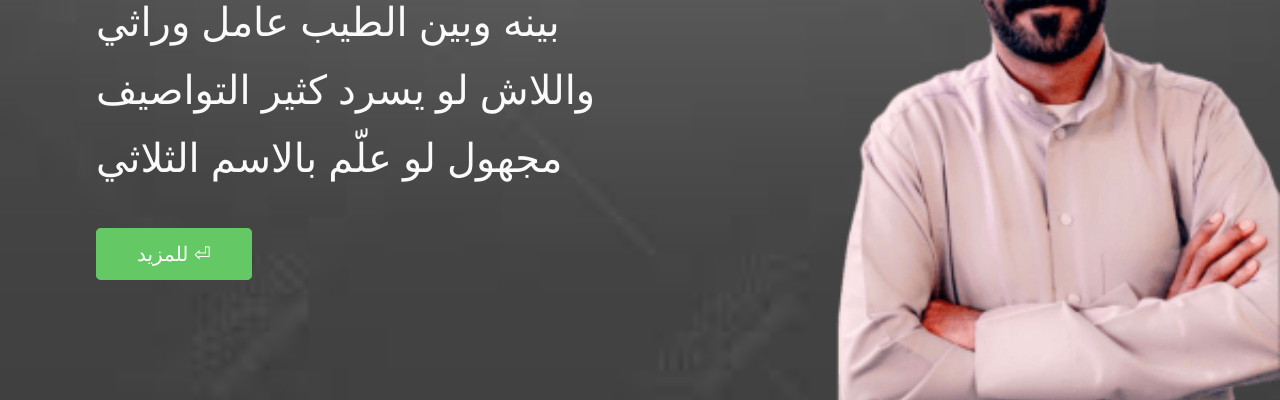
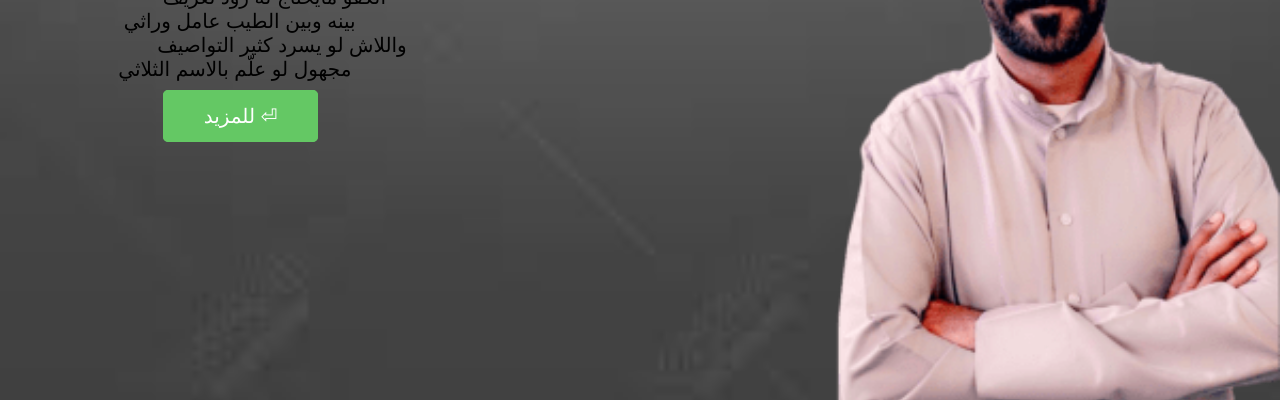
Before and after one commit to TrrOy7/ali, a plain HTML site: page index.html in a window 1280 px wide. Shown: the part 400-800 px from the top of the page. Drawn offline with Linux system fonts and the light colour scheme.

Commit message:
index.html

```diff
--- a/index.html
+++ b/index.html
@@ -37,8 +37,11 @@
         <div class="dev-text">
             <h1>TheBest</h1>
             <span>ماذا تعرف عنه</span>
-            <p><p>
-              الكفو مايحتاج له زود تعريف <br>بينه وبين الطيب عامل وراثي <br>واللاش لو يسرد كثير التواصيف <br>مجهول لو علّم بالاسم الثلاثي</p></p>
+          <pre>            الكفو مايحتاج له زود تعريف
+     بينه وبين الطيب عامل وراثي
+           واللاش لو يسرد كثير التواصيف
+    مجهول لو علّم بالاسم الثلاثي
+
             <a href="#" class="btn">للمزيد ⏎</a>
         </div>
 
```
